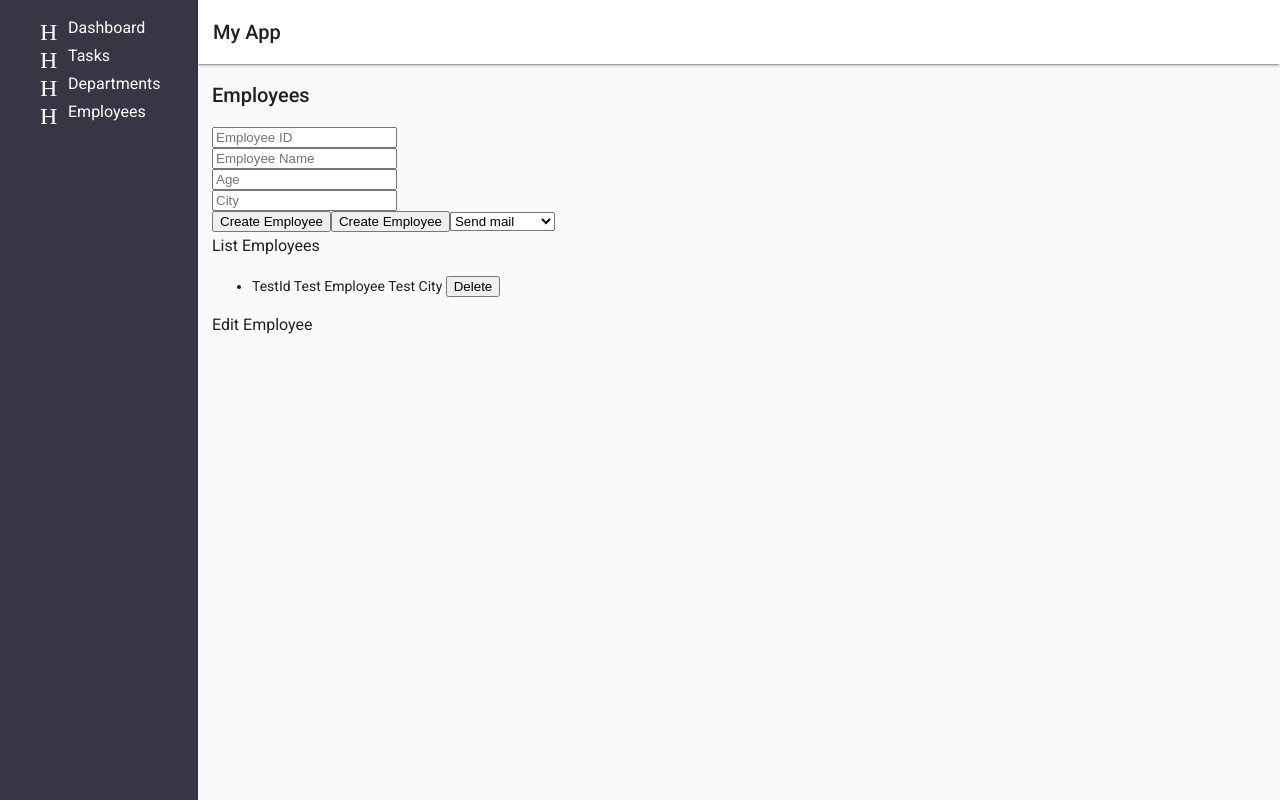
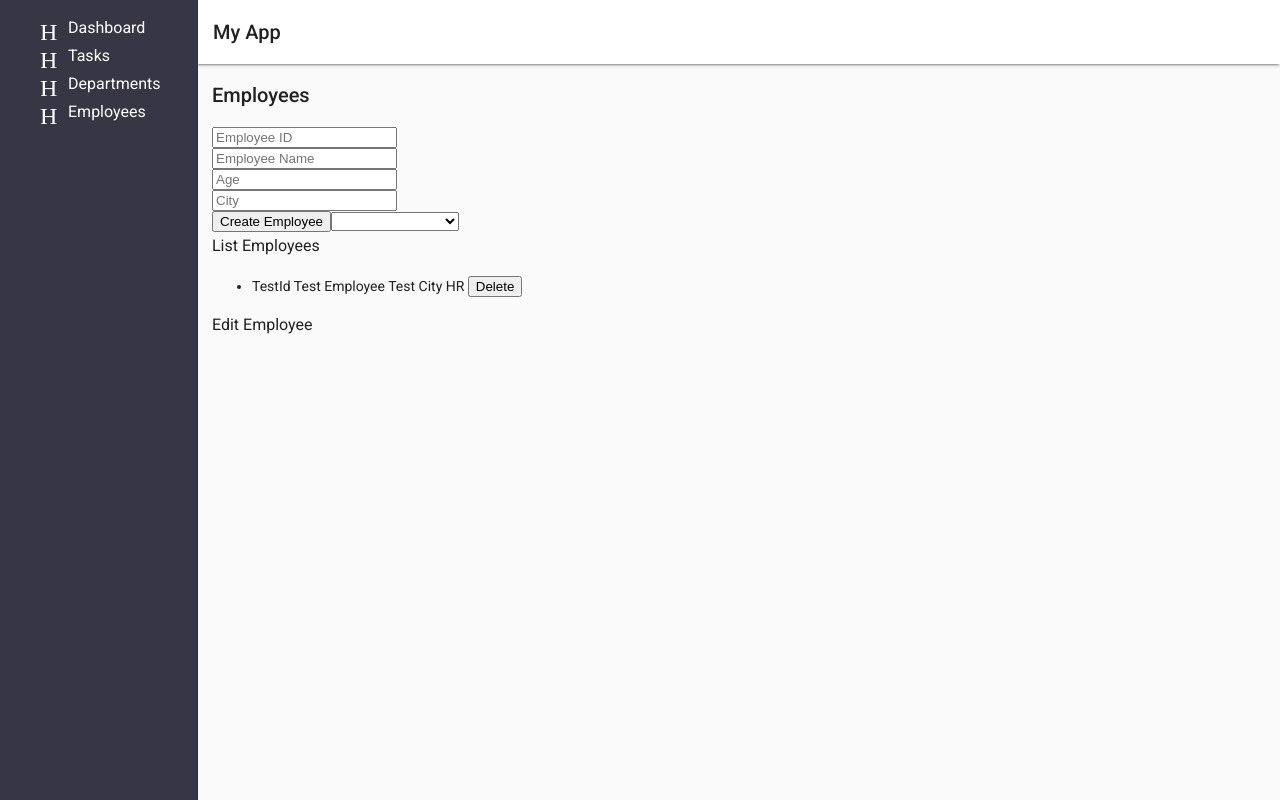
Before and after one commit to petrov-dimitar/task-management-app-fontys-web-2, an Angular app in the folder WEB2-Deyna-Dimitar-Aleksandra/: page /employee-list-component in a window 1280 px wide. Built offline with nearby package versions, Linux system fonts and the light colour scheme.

Commit message:
now its possible to assign a department to an employee on creation.

```diff
--- a/WEB2-Deyna-Dimitar-Aleksandra/src/app/dashboard/dashboard.component.html
+++ b/WEB2-Deyna-Dimitar-Aleksandra/src/app/dashboard/dashboard.component.html
@@ -7,11 +7,12 @@
 
 <h2>Employees</h2>
 <ul>
-  <li *ngFor="let employee of employees">
-    <span>{{ employee.id }} {{ employee.name }}</span>
+  <li (click)="selectEmployee(employee)" *ngFor="let employee of employees">
+    {{ employee.id }} {{ employee.name }} {{ employee.city }}
+    {{ employee.department }}
+    <span><button (click)="deleteEmployee(employee)">Delete</button></span>
   </li>
 </ul>
-
 <h2>Departments</h2>
 <ul>
   <li *ngFor="let department of departments">
--- a/WEB2-Deyna-Dimitar-Aleksandra/src/app/employee-list/employee-list.component.html
+++ b/WEB2-Deyna-Dimitar-Aleksandra/src/app/employee-list/employee-list.component.html
@@ -13,15 +13,18 @@
 
   <button (click)="addEmployee()">Create Employee</button>
 
-  <button (click)="addEmployee()">Create Employee</button>
-
-  <select name="" id="">
-    <option *ngFor="let task of tasks">{{ task.name }}</option>
+  <select name="" id="" [(ngModel)]="selectedDepartment">
+    <option
+      *ngFor="let department of departmentsToChoose"
+      [value]="department.name"
+      >{{ department.name }}</option
+    >
   </select>
   <h3>List Employees</h3>
   <ul>
     <li (click)="selectEmployee(employee)" *ngFor="let employee of employees">
       {{ employee.id }} {{ employee.name }} {{ employee.city }}
+      {{ employee.department }}
       <span><button (click)="deleteEmployee(employee)">Delete</button></span>
     </li>
   </ul>
--- a/WEB2-Deyna-Dimitar-Aleksandra/src/app/employee-list/employee-list.component.ts
+++ b/WEB2-Deyna-Dimitar-Aleksandra/src/app/employee-list/employee-list.component.ts
@@ -24,6 +24,7 @@ export class EmployeeListComponent implements OnInit {
   selectedEmployee: Employee;
   tasks: Task[];
   departmentsToChoose: Department[];
+  selectedDepartment: Department;
   // employees: string[] = ['Ivan', 'Jonh', 'Laura', 'Ricardo',]
 
 
@@ -47,7 +48,7 @@ export class EmployeeListComponent implements OnInit {
   }
 
   addEmployee() {
-    this.employees.push(new Employee(this.newId, this.newName, this.newCity, this.newAge))
+    this.employees.push(new Employee(this.newId, this.newName, this.newCity, this.newAge, this.selectedDepartment))
   }
 
   selectEmployee(employee) {
--- a/WEB2-Deyna-Dimitar-Aleksandra/src/app/interfaces/employee.ts
+++ b/WEB2-Deyna-Dimitar-Aleksandra/src/app/interfaces/employee.ts
@@ -1,15 +1,15 @@
-export class Employee{
-    constructor(id, name, age?, city?, departmentId?){
+export class Employee {
+    constructor(id, name, age?, city?, department?) {
         this.id = id
         this.name = name
         this.age = age
         this.city = city
-        this.departmentId = departmentId
+        this.department = department
     }
 
     id: string
     name: string
     age?: number
     city?: string
-    departmentId?: string
+    department?: string
 }
--- a/WEB2-Deyna-Dimitar-Aleksandra/src/app/services/employee.service.ts
+++ b/WEB2-Deyna-Dimitar-Aleksandra/src/app/services/employee.service.ts
@@ -9,9 +9,9 @@ export class EmployeeService {
 
   constructor() { }
 
-  employees: Employee[] = [{id: 'TestId', name: 'Test Employee', age: 21, city: 'Test City', departmentId: '1'}];
+  employees: Employee[] = [{ id: 'TestId', name: 'Test Employee', age: 21, city: 'Test City', department: 'HR' }];
 
-  getEmployee(): Observable<Employee[]>{
-  return of(this.employees);
+  getEmployee(): Observable<Employee[]> {
+    return of(this.employees);
   }
 }
```
